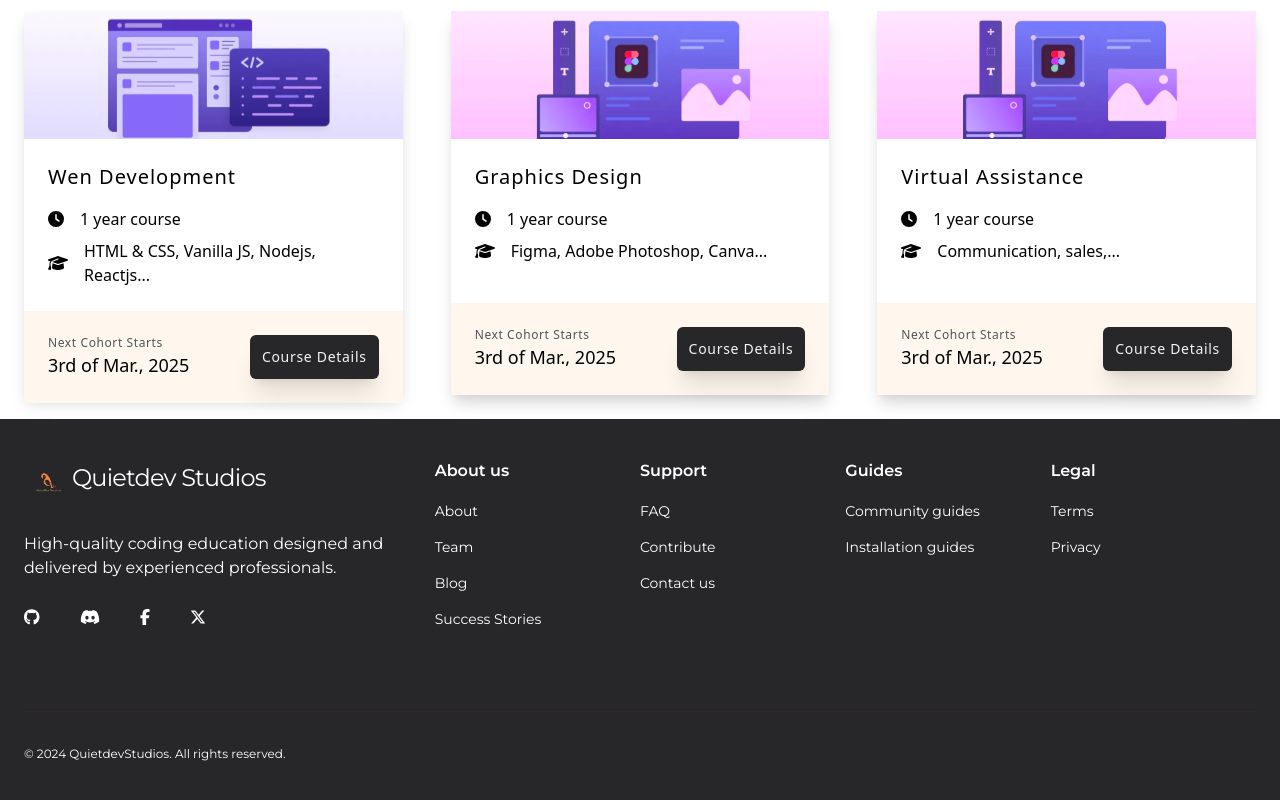
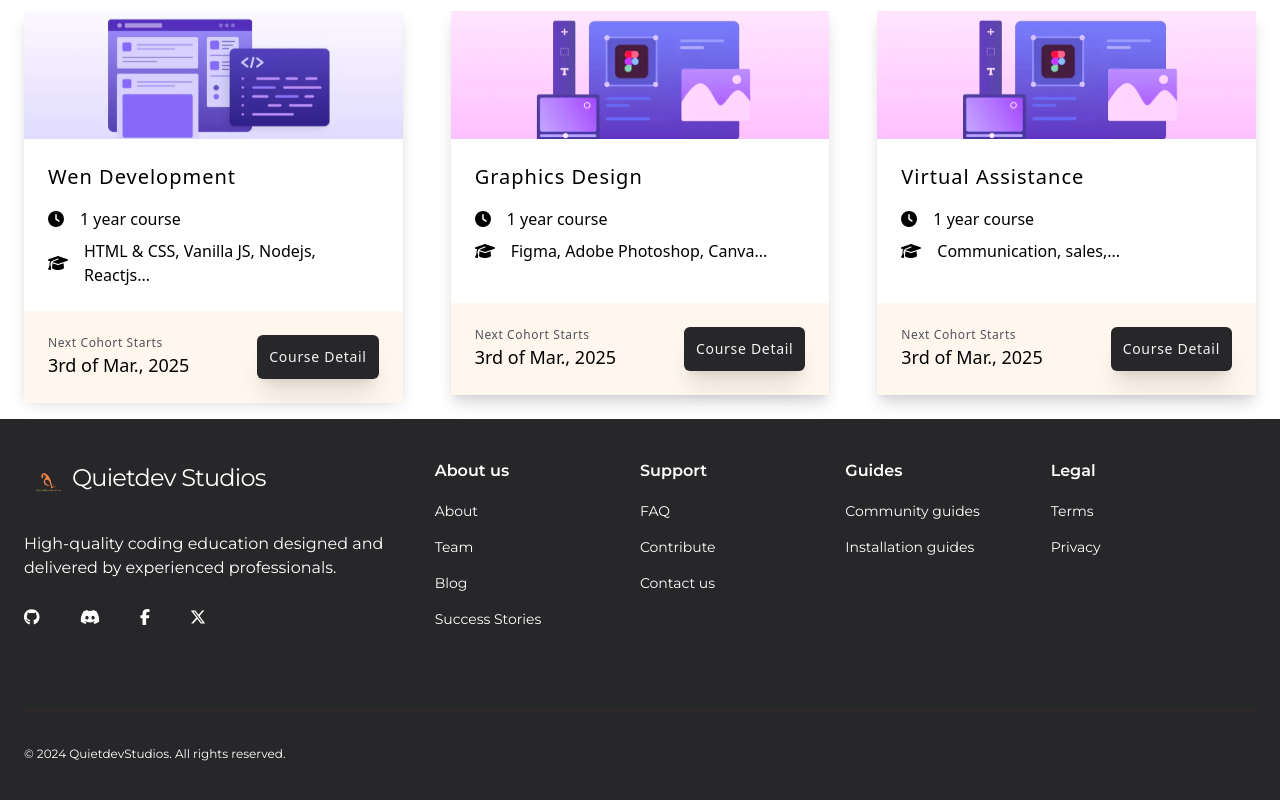
Before and after one commit to quietdevstudios/quietdevstudio, a React (Vite) app: page /courses-list in a window 1280 px wide. Shown: the part 999-1799 px from the top of the page. Built offline with nearby package versions, Linux system fonts and the light colour scheme.

Commit message:
modification

```diff
--- a/src/pages/CoursesList.jsx
+++ b/src/pages/CoursesList.jsx
@@ -133,7 +133,7 @@ const CoursesList = () => {
                       nextCohortStartDate,
                     }}
                   >
-                    Course Details
+                    Course Detail
                   </Link>
                 </div>
               </div>
```
